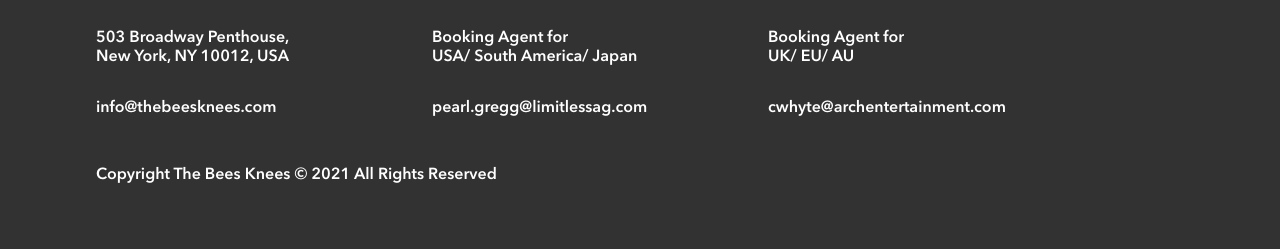
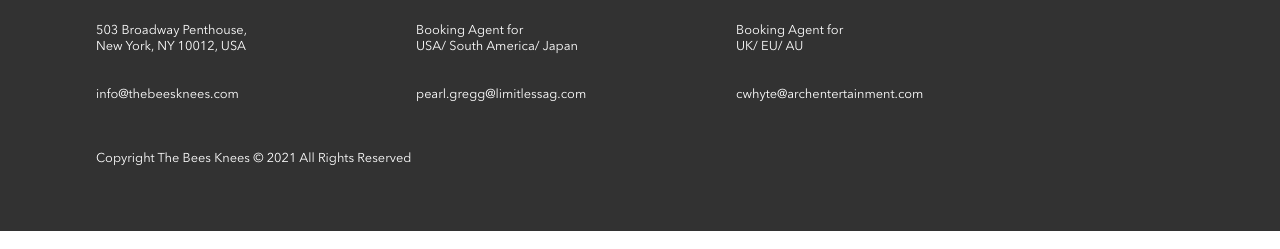
Before and after one commit to MarceloVBrasil/BandSite, a plain HTML site: page index.html in a window 1280 px wide. Shown: the part 2945-3194 px from the top of the page. Drawn offline with Linux system fonts and the light colour scheme.

Commit message:
fix footer font-weight

```diff
--- a/styles/bio.scss
+++ b/styles/bio.scss
@@ -345,7 +345,7 @@
         display: flex;
         flex-direction: column;
         justify-content: space-between;
-        padding: 1rem;
+        padding: 1rem 0 1rem 1rem;
 
         @include tablet
         {
@@ -420,7 +420,7 @@
     {
         margin-top: 5rem;
         margin-left: 1rem;
-        width: 12rem;
+        max-width: 12rem;
         margin-bottom: 1rem;
         display: block;
 
@@ -438,11 +438,15 @@
         align-items: flex-start;
         justify-content: flex-start;
         flex-wrap: wrap;
+        width: auto;
+        margin: 0;
+        padding-left: 1rem;
 
         @include tablet
         {
             flex-direction: row;
             flex-wrap: wrap;
+            width: 100%;
         }
     }
 
@@ -452,26 +456,20 @@
         display: flex;
         flex-direction: column;
         align-items: flex-start;
-        justify-content: center;
+        justify-content: flex-start;
         row-gap: 2rem;
         width: auto;
-
-        @include tablet
-        {
-            display: flex;
-            flex-direction: column;
-            align-items: center;
-            justify-content: center;
-            row-gap: 2rem;
-        }
+        margin: 0;
     }
 
     &-center__text
     {
-        font-family: $Font600;
+        font-family: $Font400;
         color: white;
-        margin-left: 1rem;
         width: auto;
+        margin: 0;
+        padding: 0;
+        font-size: 0.80rem;
 
         @include tablet
         {
@@ -481,10 +479,11 @@
 
     &-bottom__text
     {
-        font-family: $Font600;
+        font-family: $Font400;
         color: white;
         margin: 3rem  0;
         padding-left: 1rem;
+        font-size: 0.8rem;
     }
 }
 
```
Also changed, not shown: assets/images/favicon.ico (added), assets/images/favicon.png (deleted), styles/bio.css.
